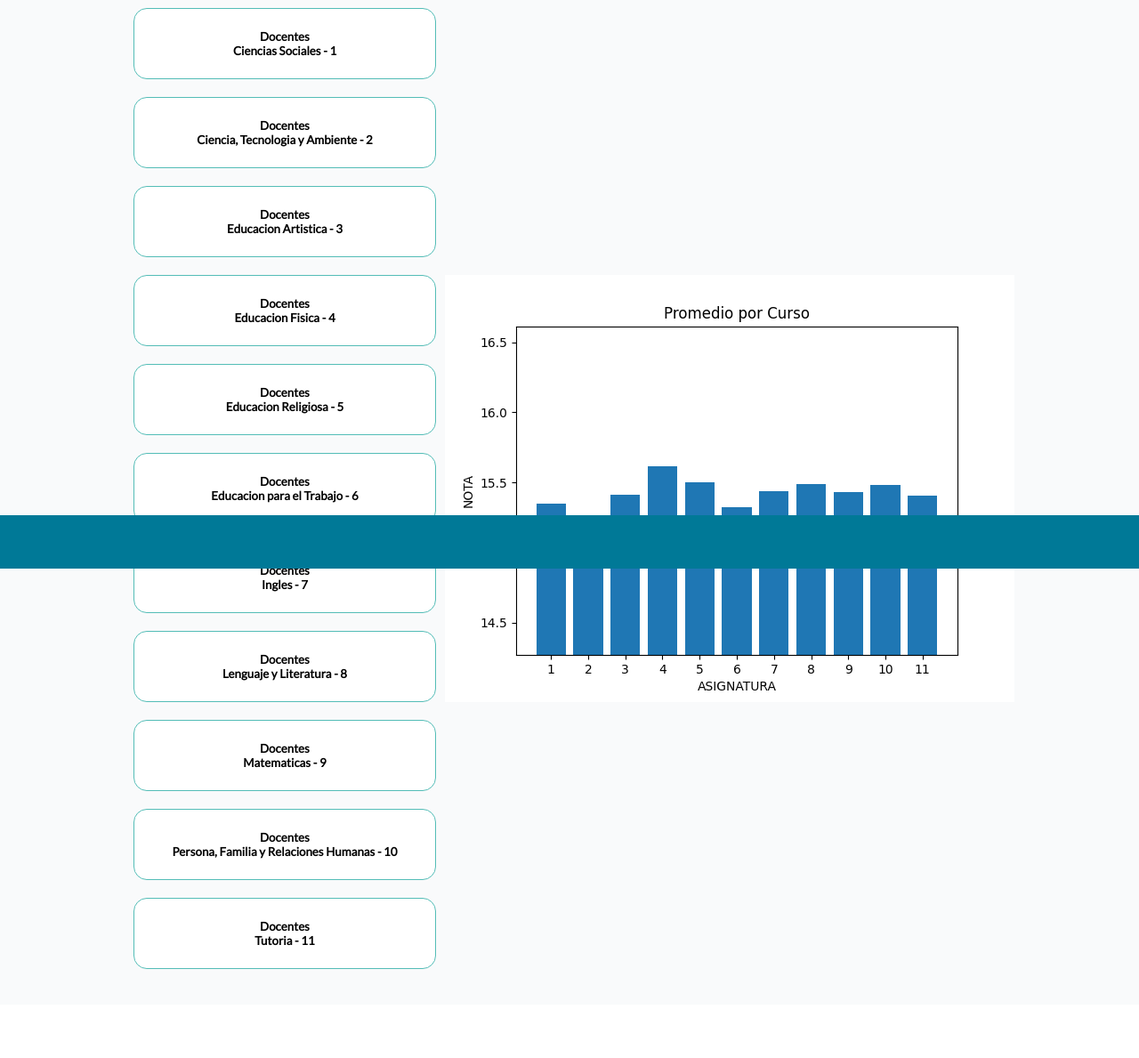
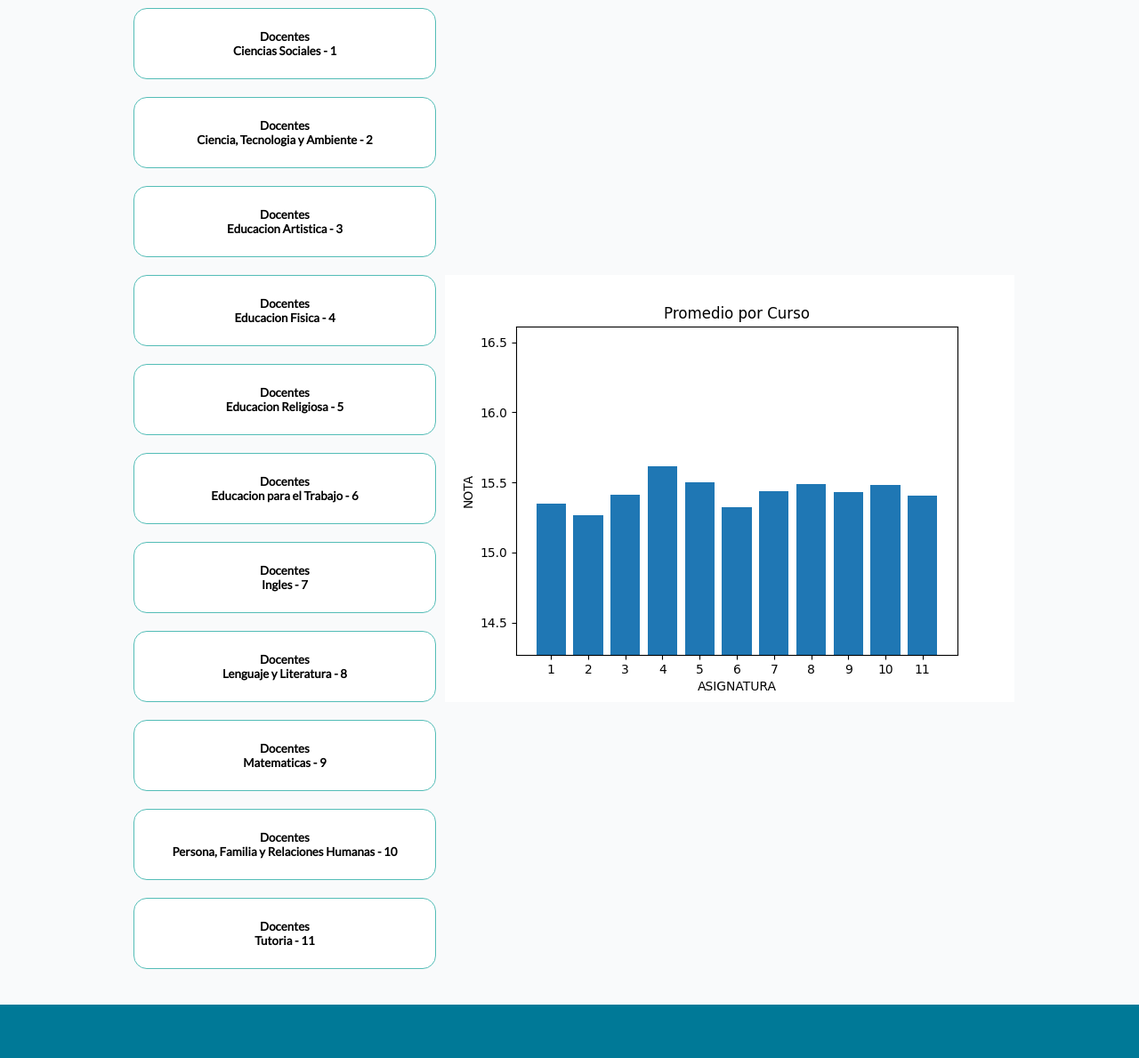
Before and after one commit to Kado12/Intranet, a Node server app: page /d-doce-c in a window 1280 px wide. Shown: the part 161-1350 px from the top of the page at 89% size. Before the commit the page ends 1250 px from the top, so only its background shows below. Run offline with Node 20, Linux system fonts and the light colour scheme; some libraries are stand-ins or nearby versions.

Commit message:
Actualizando

```diff
--- a/views/d-alum-g.ejs
+++ b/views/d-alum-g.ejs
@@ -23,7 +23,9 @@
           <img src="/image/general_mean.png" alt="">
         </div>
       </main>
-      <%- include('./partials/footer.ejs') %>
+      <footer class="footer-raro">
+
+      </footer>
       <% } else { %>
         <h1><strong><%= name %></strong></h1>
         <a href="/" class="a-login">Ir al login</a>
--- a/views/d-alum-s.ejs
+++ b/views/d-alum-s.ejs
@@ -42,6 +42,8 @@
           <img src="/image/grado_prom_box.png" alt="" class="grafico">
         </div>
       </main>
-      <%- include('./partials/footer.ejs') %>
+      <footer class="footer-raro">
+
+      </footer>
     </body>
 </html>
--- a/views/d-doce-c.ejs
+++ b/views/d-doce-c.ejs
@@ -28,6 +28,8 @@
           <img src="/image/prom_cursos.png" alt="">
         </div>
       </main>
-      <%- include('./partials/footer.ejs') %>
+      <footer class="footer-raro">
+
+      </footer>
     </body>
 </html>
--- a/views/d-doce-d.ejs
+++ b/views/d-doce-d.ejs
@@ -35,6 +35,8 @@
           </p>
         </div>
       </main>
-      <%- include('./partials/footer.ejs') %>
+      <footer class="footer-raro">
+
+      </footer>
     </body>
 </html>
--- a/views/index.ejs
+++ b/views/index.ejs
@@ -17,7 +17,7 @@
                 <div class="form">
                     <form action="auth" method="POST" class="box">
                         <label class="usuario">Usuario</label>
-                        <input type="text" name="user" id="user" placeholder="Usuario">
+                        <input type="text" name="user" id="user" placeholder="Usuario" maxlength="8" oninput="numberOnly(this.id);">
                         <label class="contraseña">Contraseña</label>
                         <input type="password" name="pass" id="pass" placeholder="Contraseña">
                         <input type="submit" class="btn-login" value="Ingresar">
--- a/views/p-aula-evaluaciones.ejs
+++ b/views/p-aula-evaluaciones.ejs
@@ -5,9 +5,10 @@
     <meta http-equiv="X-UA-Compatible" content="IE=edge">
     <meta name="viewport" content="width=device-width, initial-scale=1.0">
     <%- include('./partials/head.ejs') %>
-	<link rel="stylesheet" href="/css/kado.css">
     <link rel="stylesheet" href="/css/poncho.css">
     <link rel="stylesheet" href="/css/ewa.css">
+	<link rel="stylesheet" href="/css/kado.css">
+
 </head>
 <body>
     <% if (login) { %>
@@ -91,7 +92,7 @@
 
         <%- include('./partials/navigator.ejs') %>
         <button class="blackBtn prev_button" onclick="window.location.href='http://localhost:3000/aula-prof'">REGRESAR</button>
-        <main class="e-main color_ewa">
+        <main class="e-main main color_ewa">
             <section class="main-evalu-e">
             <h2>Evaluaciones</h2>
             <div class="box bimestres_container">
```
Also changed, not shown: public/image/prom_doce_asig.png.
